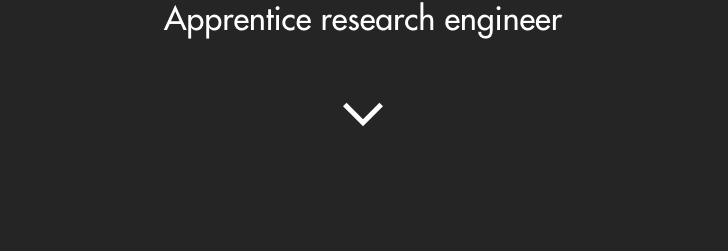
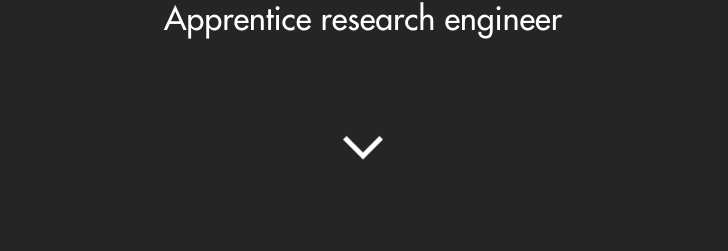
Before and after one commit to leo-lamorille/leo-lamorille.github.io, a React (Create React App) app in the folder portfolio/: page / in a window 1280 px wide. Shown: the part 474-725 px from the top of the page, without its empty margins (277-1005 px from the left). Built offline with nearby package versions, Linux system fonts and the light colour scheme.

Commit message:
add animation arrow down

```diff
--- a/portfolio/src/page/home/Home.scss
+++ b/portfolio/src/page/home/Home.scss
@@ -45,6 +45,8 @@
         .arrow {
             text-align: center;
             margin: 1em 0;
+            position: relative;
+            animation: downArrow 1.5s infinite;
 
             svg {
                 width: 80px;
@@ -110,3 +112,12 @@
         transform: translateY(-20px)
     }
 }
+
+@keyframes downArrow {
+    0%, 40%, 100% {
+        transform: translateY(0);
+    }
+    20% {
+        transform: translateY(35px);
+    }
+}
```
